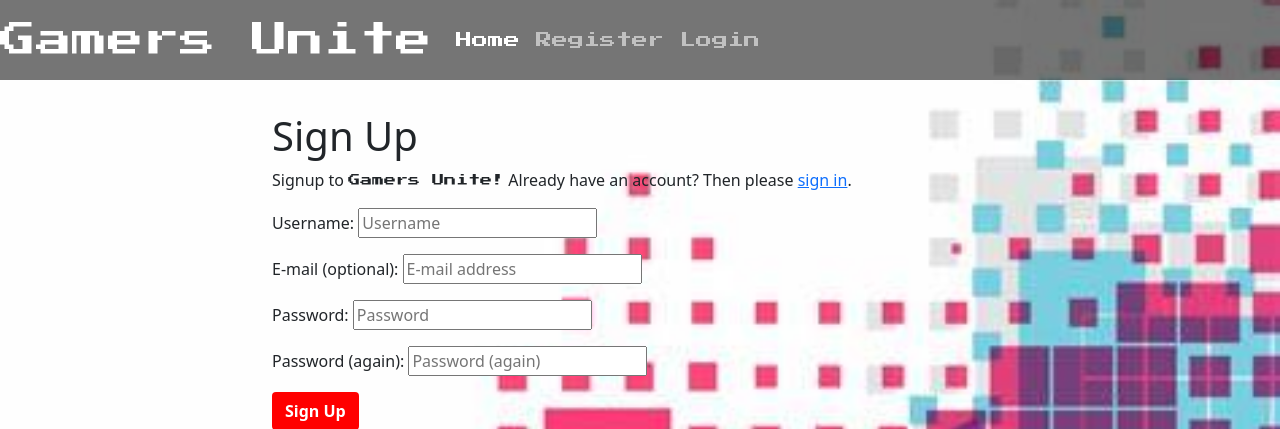
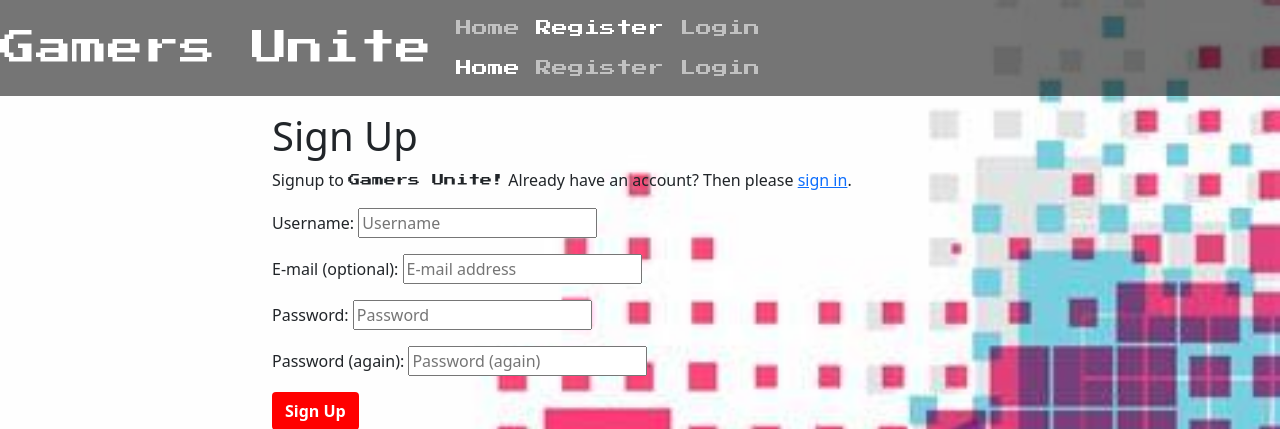
Before and after one commit to Dylan097/gamers-unite, a Django app: page /accounts/signup/ in a window 1280 px wide. Shown: the top 429 px of the page. Run offline with Django 3.2, Linux system fonts and the light colour scheme.

Commit message:
Add variables to changes active pages in navbar

```diff
--- a/templates/base.html
+++ b/templates/base.html
@@ -33,17 +33,25 @@
         <div class="collapse navbar-collapse" id="toggler">
             <ul class="navbar-nav mr-auto mt-1 mt-lg-0">
                 <li class="nav-item">
+                    <a href="{% url 'home' %}"
+                        class="nav-link {% if request.resolver_match.url_name == 'home' %}active{% endif %}">Home</a>
                     <a href="{% url 'home' %}" class="nav-link active">Home</a>
                 </li>
                 {% if user.is_authenticated %}
                 <li class="nav-item">
+                    <a class="nav-link {% if request.resolver_match.url_name == 'account_logout' %}active{% endif %}"
+                        href="{% url 'account_logout' %}">Logout</a>
                     <a class="nav-link" href="{% url 'account_logout' %}">Logout</a>
                 </li>
                 {% else %}
                 <li class="nav-item">
+                    <a class="nav-link {% if request.resolver_match.url_name == 'account_signup' %}active{% endif %}"
+                        href="{% url 'account_signup' %}">Register</a>
                     <a class="nav-link" href="{% url 'account_signup' %}">Register</a>
                 </li>
                 <li class="nav-item">
+                    <a class="nav-link {% if request.resolver_match.url_name == 'account_login' %}active{% endif %}"
+                        href="{% url 'account_login' %}">Login</a>
                     <a class="nav-link" href="{% url 'account_login' %}">Login</a>
                 </li>
                 {% endif %}
```
